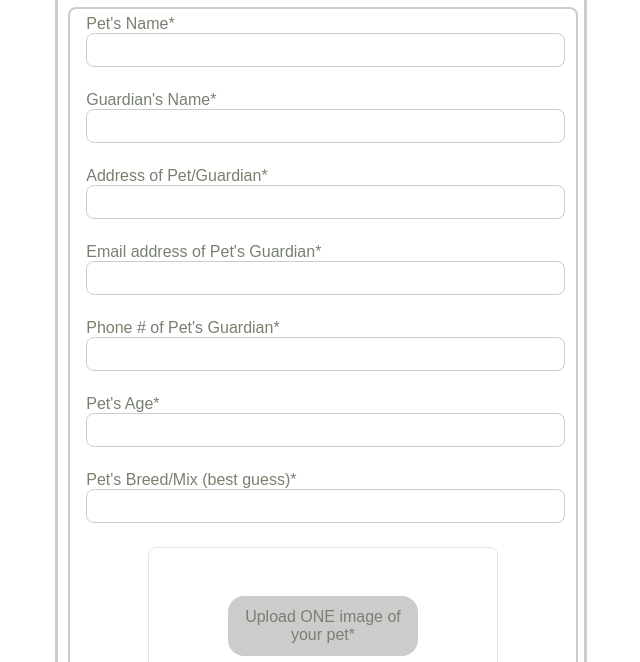
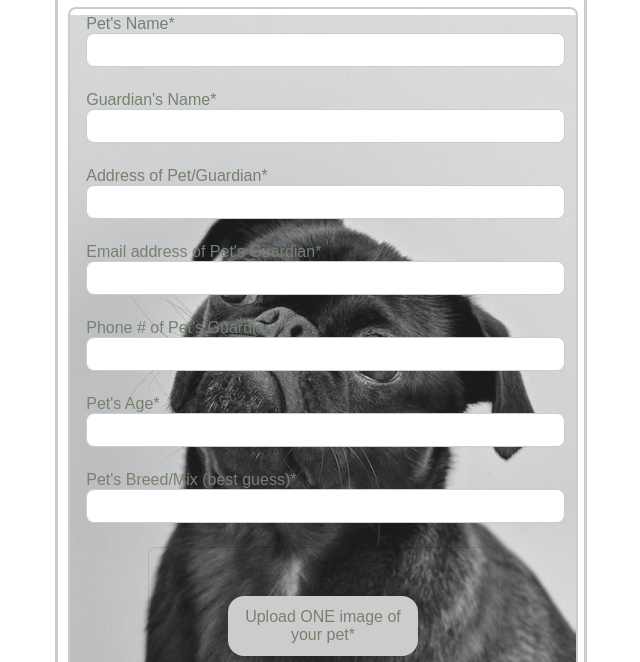
Before and after one commit to KalonOhm/TAME-Form, a plain HTML site: page index.html in a window 1280 px wide. Shown: the part 138-800 px from the top of the page, without its empty margins (319-959 px from the left). Drawn offline with Linux system fonts and the light colour scheme.

Commit message:
added a background image behind the form

```diff
--- a/index.css
+++ b/index.css
@@ -97,3 +97,22 @@ input {
   align-items: center;
   justify-content: center;
 }
+
+form {
+  position: relative;
+  z-index: 1;
+  background-color: rgba(0, 0, 0, 0.5);
+}
+
+form::before {
+  content: '';
+  position: absolute;
+  top: 0;
+  left: 0;
+  right: 0;
+  bottom: 0;
+  background-image: url(./pexels-photo-1851164.jpeg);
+  opacity: 0.8;
+  z-index: -1;
+  background-size: contain;
+}
```
Also changed, not shown: pexels-photo-1851164.jpeg (added).
